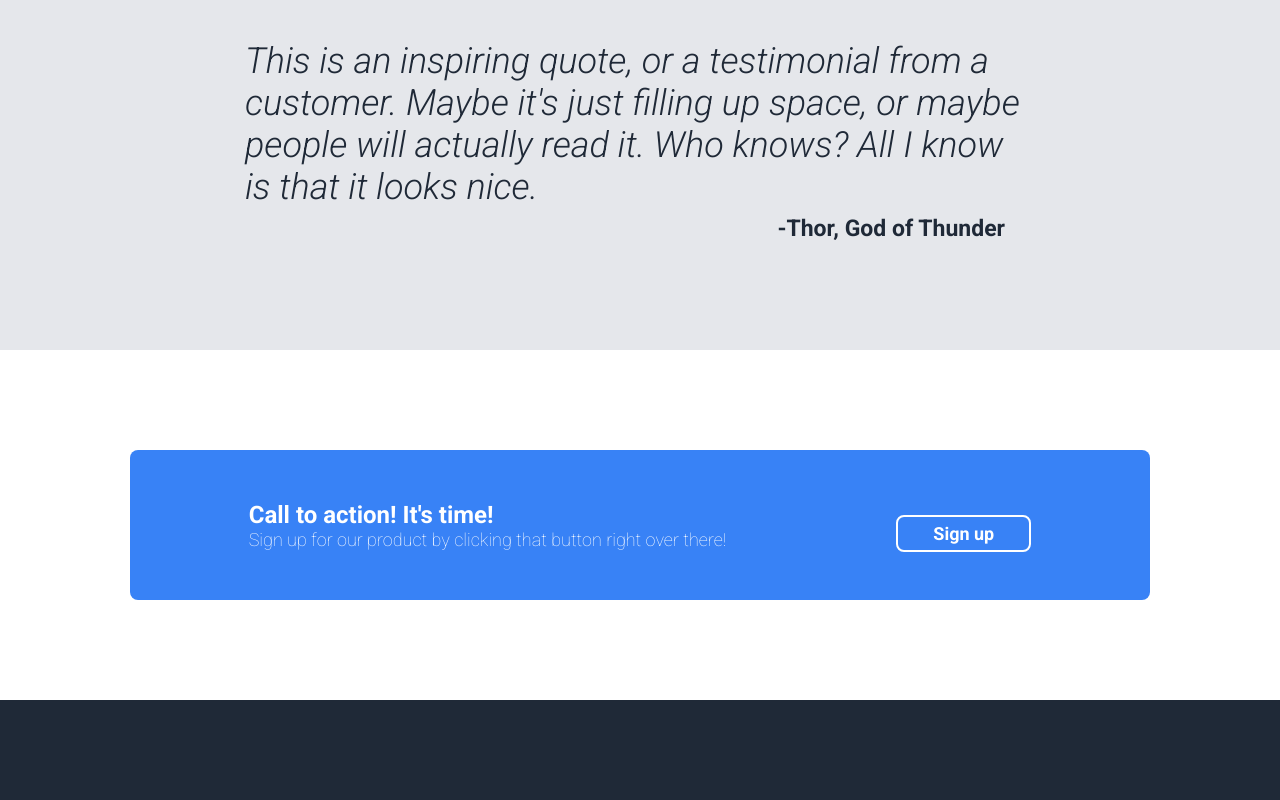
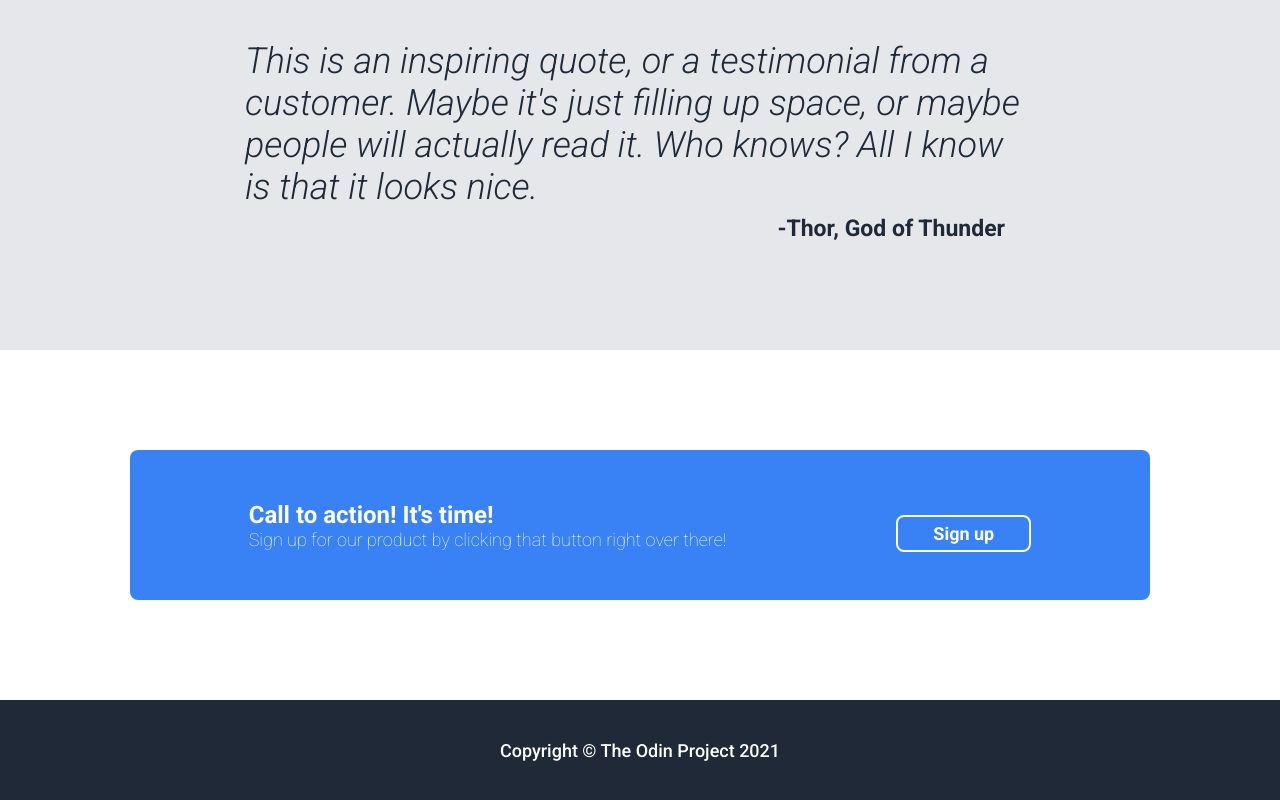
Before and after one commit to incioz/landing-page, a plain HTML site: page index.html in a window 1280 px wide. Shown: the part 1115-1915 px from the top of the page. Drawn offline with Linux system fonts and the light colour scheme.

Commit message:
Finish footer

```diff
--- a/index.html
+++ b/index.html
@@ -87,6 +87,8 @@
         </div>
     </div>
 
-    <div class="footer-section"></div>
+    <div class="footer-section">
+        <div class="footer">Copyright © The Odin Project 2021</div>
+    </div>
 </body>
 </html>
--- a/style.css
+++ b/style.css
@@ -229,4 +229,12 @@
 .footer-section {
     height: 100px;
     background-color: #1F2937;
+    display: flex;
+    justify-content: center;
+    align-items: center;
 }
+
+.footer {
+    color: #fff;
+    font-size: 18px;
+}
```
